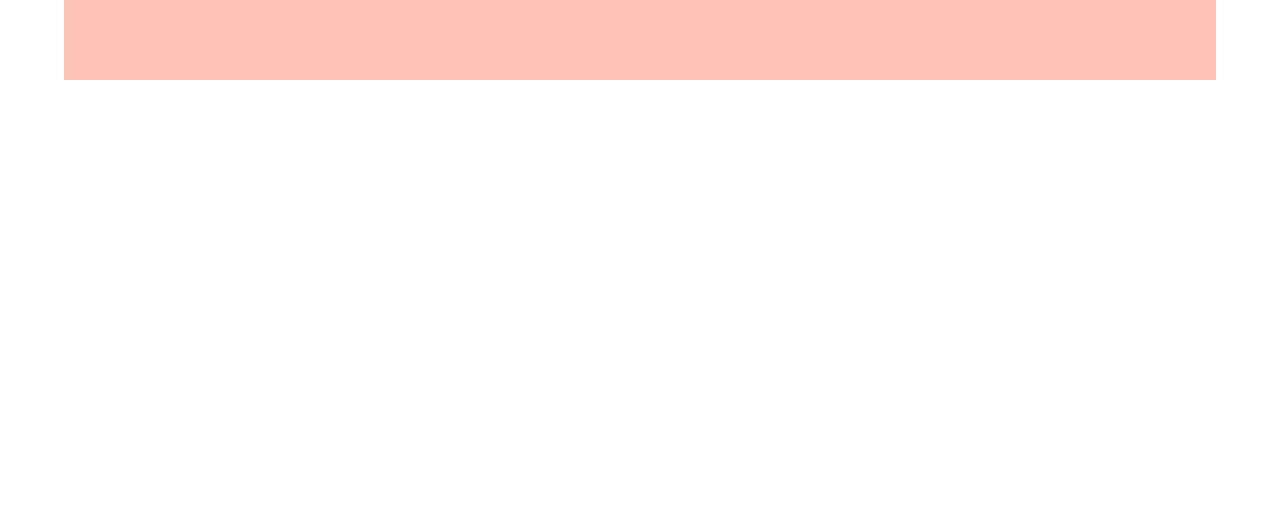
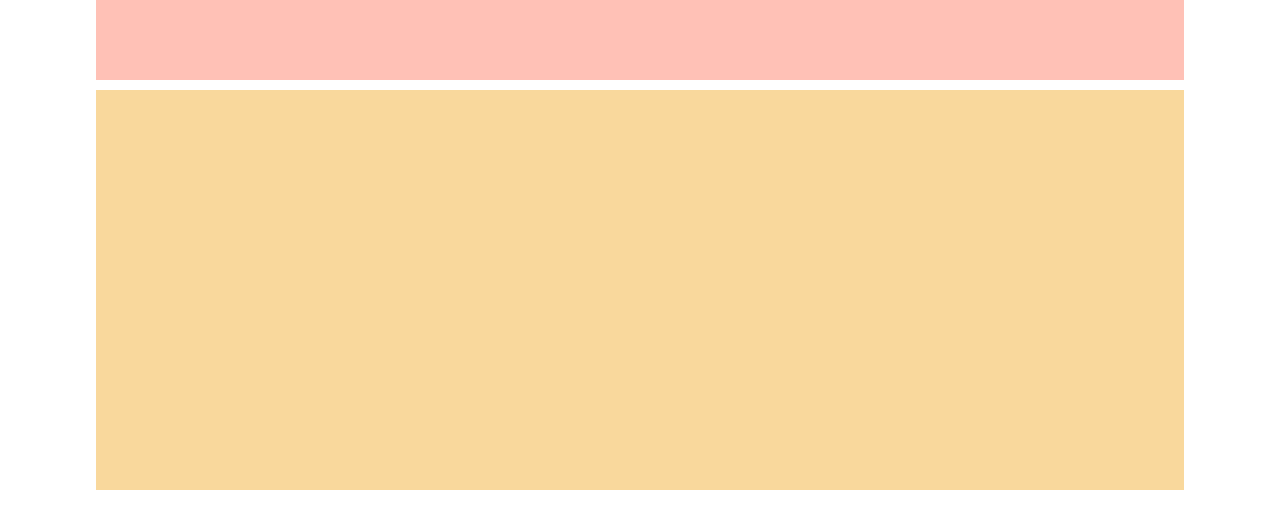
Before and after one commit to danielevergani/htmlcss-struttura-wp, a plain HTML site: page index.html in a window 1280 px wide. Drawn offline with Linux system fonts and the light colour scheme.

Commit message:
creata sez. banner

```diff
--- a/css/style.css
+++ b/css/style.css
@@ -5,7 +5,7 @@
 }
 
 body{
-  width: 90%;
+  width: 85%;
   margin: auto;
 }
 
@@ -14,3 +14,9 @@ body{
   background-color: #ffc1b6;
   margin-bottom: 10px;
 }
+
+.banner{
+  height: 400px;
+  background-color: #f9d89c;
+  margin-bottom: 10px;
+}
--- a/index.html
+++ b/index.html
@@ -20,6 +20,7 @@
 
       </div>
       <section>
+        <div class="titolo-section"></div>
 
       </section>
     </main>
```
